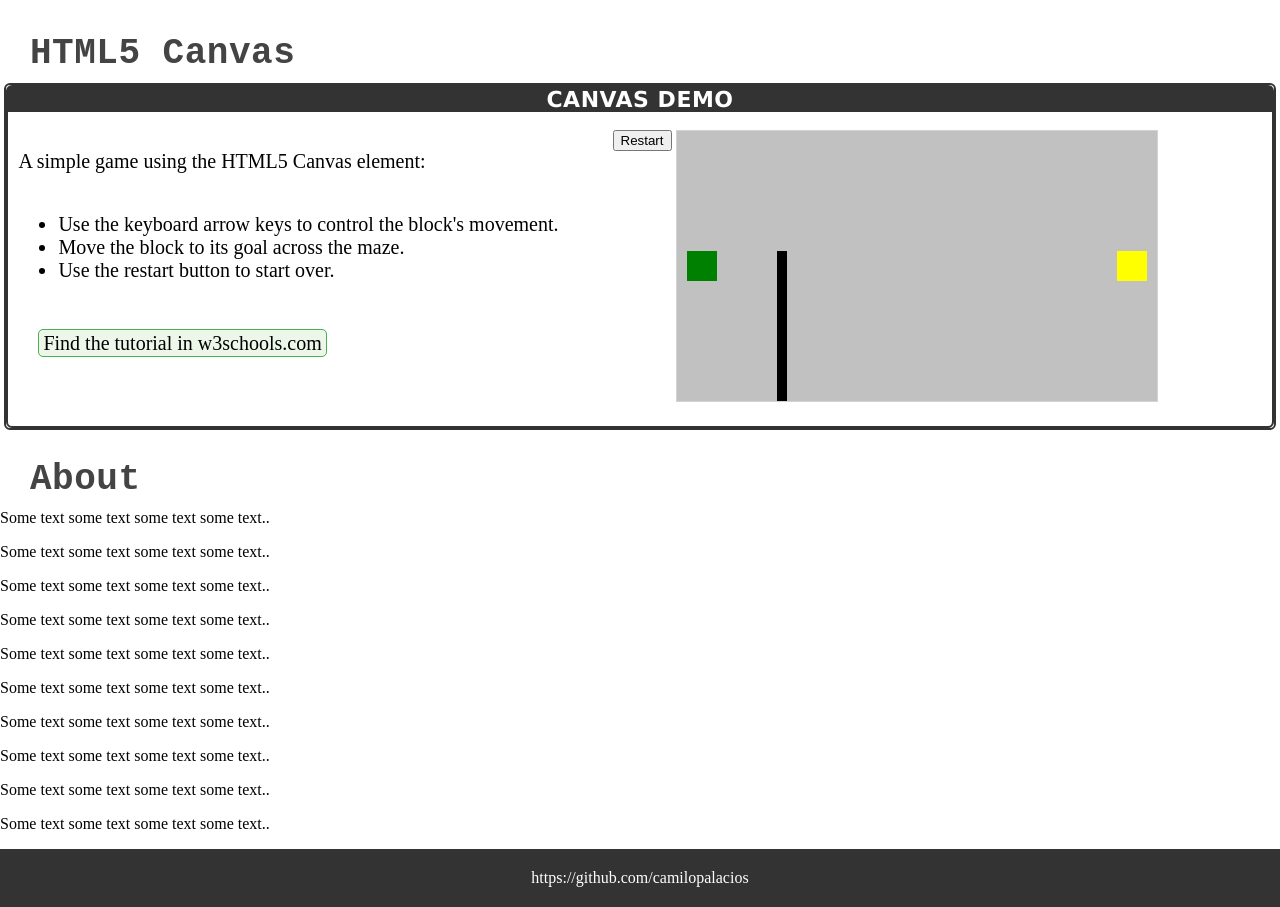
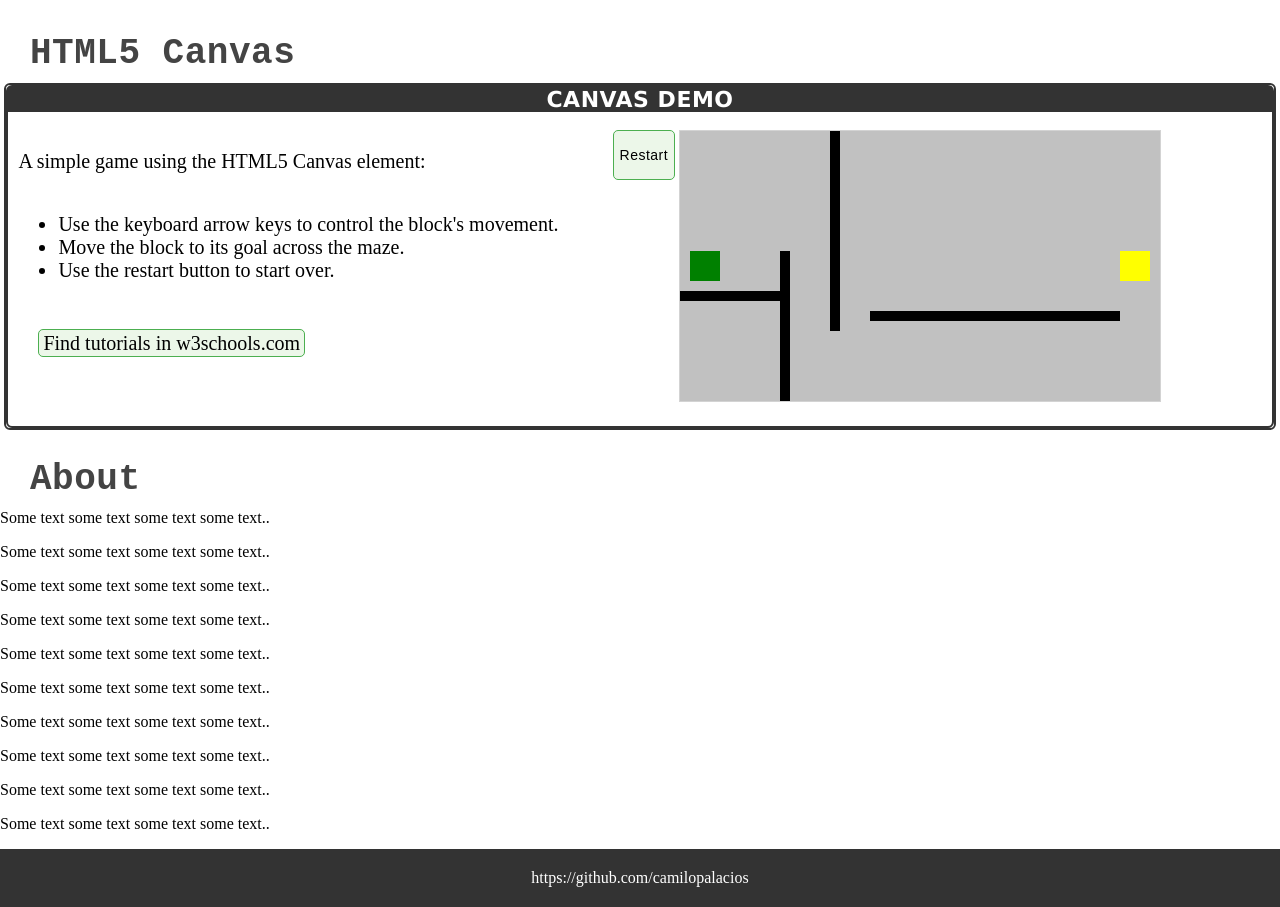
Before and after one commit to camilopalacios/camilopalacios.github.io, a website: page index.html in a window 1280 px wide. Shown: the part 920-1827 px from the top of the page. Drawn offline with Linux system fonts and the light colour scheme.

Commit message:
Add multiple obstacles
The walls (obstacles) are now an array. Now the player may collide on
various sides, so multi-collisions are handled.

```diff
--- a/index.html
+++ b/index.html
@@ -156,10 +156,10 @@
               </ul>
             </div>
             <div class="gotogithub">
-              <a href="http://www.w3schools.com/games/default.asp" class="link-button">Find the tutorial in w3schools.com</a>
+              <a href="http://www.w3schools.com/games/default.asp" class="link-button">Find tutorials in w3schools.com</a>
             </div>
           </div>
-          <button id="restart" onclick="startGame()">Restart</button>
+          <button id="restart" class="interact" onclick="restartGame()">Restart</button>
           <div  id="canvas">
           <!-- The canvas is added here -->
           </div>
--- a/src/application.js
+++ b/src/application.js
@@ -26,7 +26,7 @@ function setActive(){
  */
 $(document).ready(startGame);
 
-//var myGamePiece;
+var myGamePiece, walls, goal;
 
 var myGameArea = {
   canvas: document.createElement('canvas'),
@@ -34,6 +34,7 @@ var myGameArea = {
     this.canvas.width = 480;
     this.canvas.height = 270;
     this.context = this.canvas.getContext('2d');
+    this.keys;
     $('#canvas').append(this.canvas); // javascript: document.getElementById('canvas').insertBefore(this.canvas, document.getElementById('canvas').childNodes[0]);
     this.interval = setInterval(updateGameArea, 20);
     window.addEventListener('keydown', function(event){
@@ -45,12 +46,19 @@ var myGameArea = {
       myGameArea.keys[event.keyCode] = false;
     });
   },
+  restart: function(){
+    this.canvas.width = 480;
+    this.canvas.height = 270;
+    this.context = this.canvas.getContext('2d');
+    $('#canvas').append(this.canvas); // javascript: document.getElementById('canvas').insertBefore(this.canvas, document.getElementById('canvas').childNodes[0]);
+  },
   stop: function(){
-    myGameArea.context.fillStyle = "white";
-    myGameArea.context.fillRect(30,30, 420, 210);
-    myGameArea.context.fillStyle = "red"; // draw font in red
-    myGameArea.context.font = "40pt sans-serif";
-    myGameArea.context.fillText("Game over", 100, 150);
+
+    this.context.fillStyle = "white";
+    this.context.fillRect(30,30, 420, 210);
+    this.context.fillStyle = "red"; // draw font in red
+    this.context.font = "40pt sans-serif";
+    this.context.fillText("Game over", 100, 150);
     clearInterval(this.interval);
   },
   clear: function(){
@@ -59,10 +67,23 @@ var myGameArea = {
 };
 
 function startGame(){
+  setComponents();
+  myGameArea.start();
+}
+
+function restartGame(){
+  setComponents();
+  myGameArea.restart();
+}
+
+function setComponents(){
   goal = new component(30, 30, 'yellow', 440, 120);
   myGamePiece = new component(30, 30, 'green', 10, 120);
-  myObstacle = new component(10, 200, 'black', 100, 120);
-  myGameArea.start();
+  walls = [];
+  walls.push(new component(100, 10, 'black', 0, 160));
+  walls.push(new component(10, 200, 'black', 100, 120));
+  walls.push(new component(10, 200, 'black', 150, 0));
+  walls.push(new component(250, 10, 'black', 190, 180));
 }
 
 function component(width, height, color, x, y){
@@ -73,9 +94,8 @@ function component(width, height, color, x, y){
   this.speedX = 0;
   this.speedY = 0;
   this.update = function(){
-    ctx = myGameArea.context;
-    ctx.fillStyle = color;
-    ctx.fillRect(this.x, this.y, this.width, this.height);
+    myGameArea.context.fillStyle = color;
+    myGameArea.context.fillRect(this.x, this.y, this.width, this.height);
   };
   this.newPos = function(){
     this.x += this.speedX;
@@ -92,16 +112,18 @@ function component(width, height, color, x, y){
     obstacleBottom = obstacle.y + (obstacle.height);
     return ((myBottom < obstacleTop) || (myTop > obstacleBottom) || (myRight < obstacleLeft) || (myLeft > obstacleRight)) ? false:true;
   };
-
-  this.getCollisionSide = function(obstacle){
+  this.getCollisionSides = function(){
+    var sides = [];
+    for(w in walls){
+      if(myGamePiece.crashWith(walls[w])){
         var myLeft = this.x,
         myRight = this.x + (this.width),
         myTop = this.y,
         myBottom = this.y + (this.height),
-    obstacleLeft = obstacle.x,
-    obstacleRight = obstacle.x + (obstacle.width),
-    obstacleTop = obstacle.y,
-    obstacleBottom = obstacle.y + (obstacle.height),
+        obstacleLeft = walls[w].x,
+        obstacleRight = walls[w].x + (walls[w].width),
+        obstacleTop = walls[w].y,
+        obstacleBottom = walls[w].y + (walls[w].height),
         overlap = 9999,
         side = undefined;
         if(myBottom > obstacleTop && myBottom < obstacleBottom){
@@ -109,31 +131,34 @@ function component(width, height, color, x, y){
             overlap = myBottom-obstacleTop;
             side = 'bottom';
           }
-    };
+        }
         if(myTop < obstacleBottom && myTop > obstacleTop){
           if(obstacleBottom-myTop < overlap){
             overlap = obstacleBottom-myTop;
             side = 'top';
           }
-    };
+        }
         if(myRight > obstacleLeft && myRight < obstacleRight){
           if(myRight-obstacleLeft < overlap){
             overlap = myRight-obstacleLeft;
             side = 'right';
           }
-    };
+        }
         if(myLeft > obstacleLeft && myLeft < obstacleRight){
           if(obstacleRight-myLeft < overlap){
             overlap = obstacleRight-myLeft;
             side = 'left';
           }
-    };
-    return side;
+        }
+        if(side) sides.push(side);
+      }
+    }
+    return sides;
   };
 }
 
 function updateGameArea(){
-  var side;
+  var sides;
   myGameArea.clear();
   stopMove();
 
@@ -141,14 +166,16 @@ function updateGameArea(){
     myGameArea.stop();
   }
   else{
-    if(myGamePiece.crashWith(myObstacle)) side = myGamePiece.getCollisionSide(myObstacle);
-    if(myGameArea.keys && myGameArea.keys[37] && (!side || side!='left') && myGamePiece.x >= 0) {moveLeft()}
-    if(myGameArea.keys && myGameArea.keys[38] && (!side || side!='top') && myGamePiece.y >= 0) {moveUp()}
-    if(myGameArea.keys && myGameArea.keys[39] && (!side || side!='right') && myGamePiece.x + myGamePiece.width <= myGameArea.canvas.width) {moveRight()}
-    if(myGameArea.keys && myGameArea.keys[40] && (!side || side!='bottom') && myGamePiece.y + myGamePiece.height <= myGameArea.canvas.height) {moveDown()}
+    sides = myGamePiece.getCollisionSides();
+    if(myGameArea.keys && myGameArea.keys[37] && (!sides.length || jQuery.inArray('left', sides) == -1) && myGamePiece.x >= 0) {moveLeft();}
+    if(myGameArea.keys && myGameArea.keys[38] && (!sides.length || jQuery.inArray('top', sides) == -1) && myGamePiece.y >= 0) {moveUp();}
+    if(myGameArea.keys && myGameArea.keys[39] && (!sides.length || jQuery.inArray('right', sides) == -1) && myGamePiece.x + myGamePiece.width <= myGameArea.canvas.width) {moveRight();}
+    if(myGameArea.keys && myGameArea.keys[40] && (!sides.length || jQuery.inArray('bottom', sides) == -1) && myGamePiece.y + myGamePiece.height <= myGameArea.canvas.height) {moveDown();}
     myGamePiece.newPos();
     myGamePiece.update();
-    myObstacle.update();
+    for(w in walls){
+      walls[w].update();
+    }
     goal.update();
   }
 
--- a/style.css
+++ b/style.css
@@ -138,13 +138,21 @@ div.contentFrame{
   height: 50px;
   margin-bottom: 10px;
   border-radius: 5px;
-  transition: 0.5s;
+  transition: box-shadow 0.5s, color 0.5s,background-color 0.5s;
   line-height: 1;
   font-size: 14px;
   letter-spacing: 0.5px;
 }
 
 .interact:hover{
+  box-shadow: 0 12px 16px 0 rgba(0,0,0,0.24), 0 17px 50px 0 rgba(0,0,0,0.19);
+  color: white;
+  background-color: #4CAF50;
+}
+
+.interact:active{
+  position: relative;
+  top: -1px;
   box-shadow: 0 12px 16px 0 rgba(0,0,0,0.24), 0 17px 50px 0 rgba(0,0,0,0.19);
   color: white;
   background-color: #4CAF50;
@@ -187,7 +195,6 @@ div.viewport{
   vertical-align: top;
   display:inline-block;
   margin-left: 30px;
-
 }
 
 #legend{
```
Lines whose indentation alone changed are shown as unchanged.
